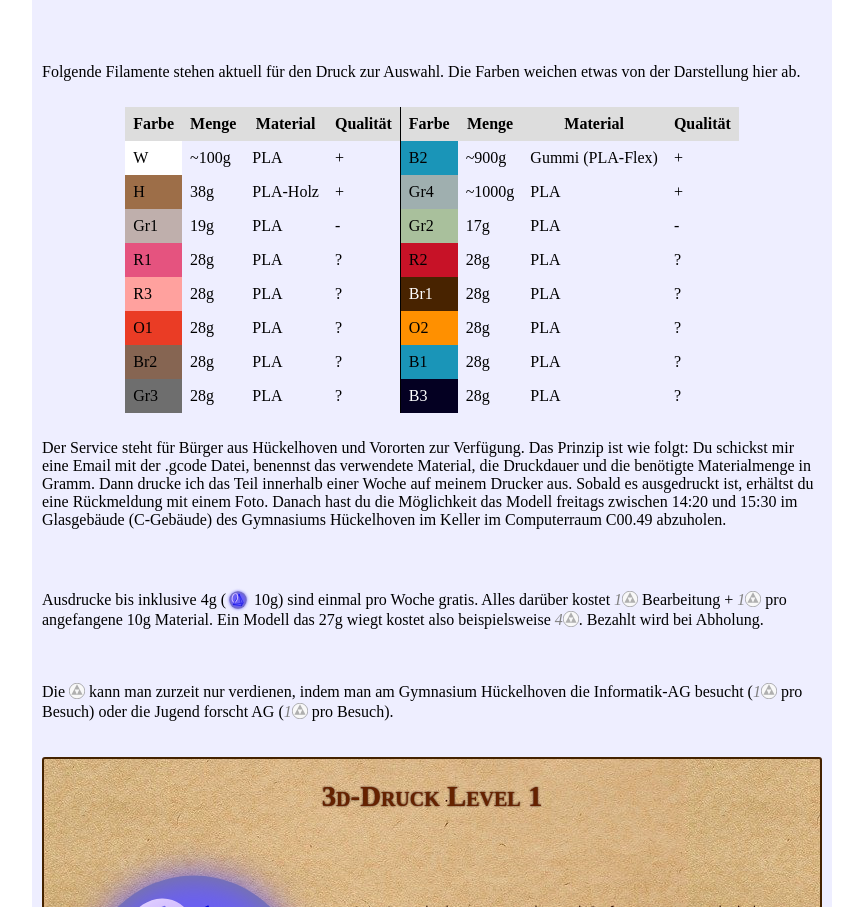
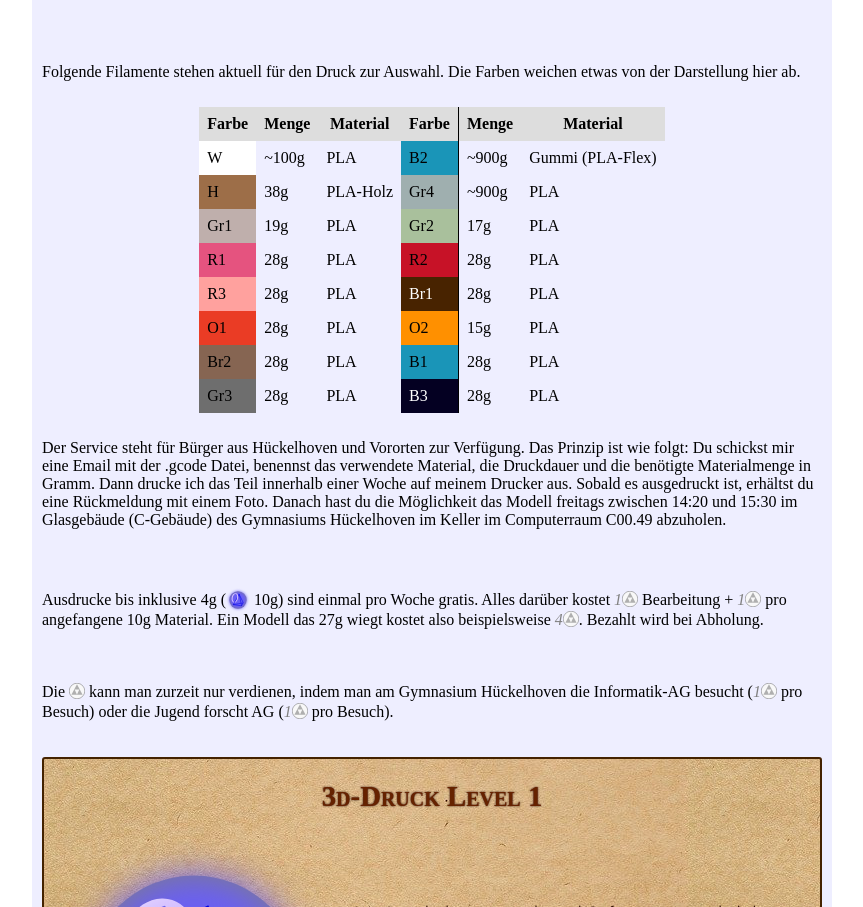
Before and after one commit to adabru/infoaghh, a plain HTML site: page 3dservice.html in a window 1280 px wide. Shown: the part 1263-2170 px from the top of the page, without its empty margins (208-1071 px from the left). Drawn offline with Linux system fonts and the light colour scheme.

Commit message:
material update

```diff
--- a/3dservice.html
+++ b/3dservice.html
@@ -58,91 +58,73 @@
       <th>Farbe</th>
       <th>Menge</th>
       <th>Material</th>
-      <th>Qualität</th>
       <th>Farbe</th>
       <th>Menge</th>
       <th>Material</th>
-      <th>Qualität</th>
     </tr>
     <tr>
       <td style="background: #FFFFFF;">W</td>
       <td>~100g</td>
       <td>PLA</td>
-      <td>+</td>
       <td style="background: #1A95B8;">B2</td>
       <td>~900g</td>
       <td>Gummi (PLA-Flex)</td>
-      <td>+</td>
     </tr>
     <tr>
       <td style="background: #9D6E48;">H</td>
       <td>38g</td>
       <td>PLA-Holz</td>
-      <td>+</td>
       <td style="background: #9FAFAF;">Gr4</td>
-      <td>~1000g</td>
+      <td>~900g</td>
       <td>PLA</td>
-      <td>+</td>
     </tr>
     <tr>
       <td style="background: #BFAFAC;">Gr1</td>
       <td>19g</td>
       <td>PLA</td>
-      <td>-</td>
       <td style="background: #A9C09C;">Gr2</td>
       <td>17g</td>
       <td>PLA</td>
-      <td>-</td>
     </tr>
     <tr>
       <td style="background: #E5537F;">R1</td>
       <td>28g</td>
       <td>PLA</td>
-      <td>?</td>
       <td style="background: #C71227;">R2</td>
       <td>28g</td>
       <td>PLA</td>
-      <td>?</td>
     </tr>
     <tr>
       <td style="background: #FFA19E;">R3</td>
       <td>28g</td>
       <td>PLA</td>
-      <td>?</td>
       <td style="background: #482300; color: white;">Br1</td>
       <td>28g</td>
       <td>PLA</td>
-      <td>?</td>
     </tr>
     <tr>
       <td style="background: #EA3C25;">O1</td>
       <td>28g</td>
       <td>PLA</td>
-      <td>?</td>
       <td style="background: #FF9000;">O2</td>
-      <td>28g</td>
+      <td>15g</td>
       <td>PLA</td>
-      <td>?</td>
     </tr>
     <tr>
       <td style="background: #866552;">Br2</td>
       <td>28g</td>
       <td>PLA</td>
-      <td>?</td>
       <td style="background: #1A95B8;">B1</td>
       <td>28g</td>
       <td>PLA</td>
-      <td>?</td>
     </tr>
     <tr>
       <td style="background: #6E6E6E;">Gr3</td>
       <td>28g</td>
       <td>PLA</td>
-      <td>?</td>
       <td style="background: #040022; color: white;">B3</td>
       <td>28g</td>
       <td>PLA</td>
-      <td>?</td>
     </tr>
   </table>
   <p>
```
